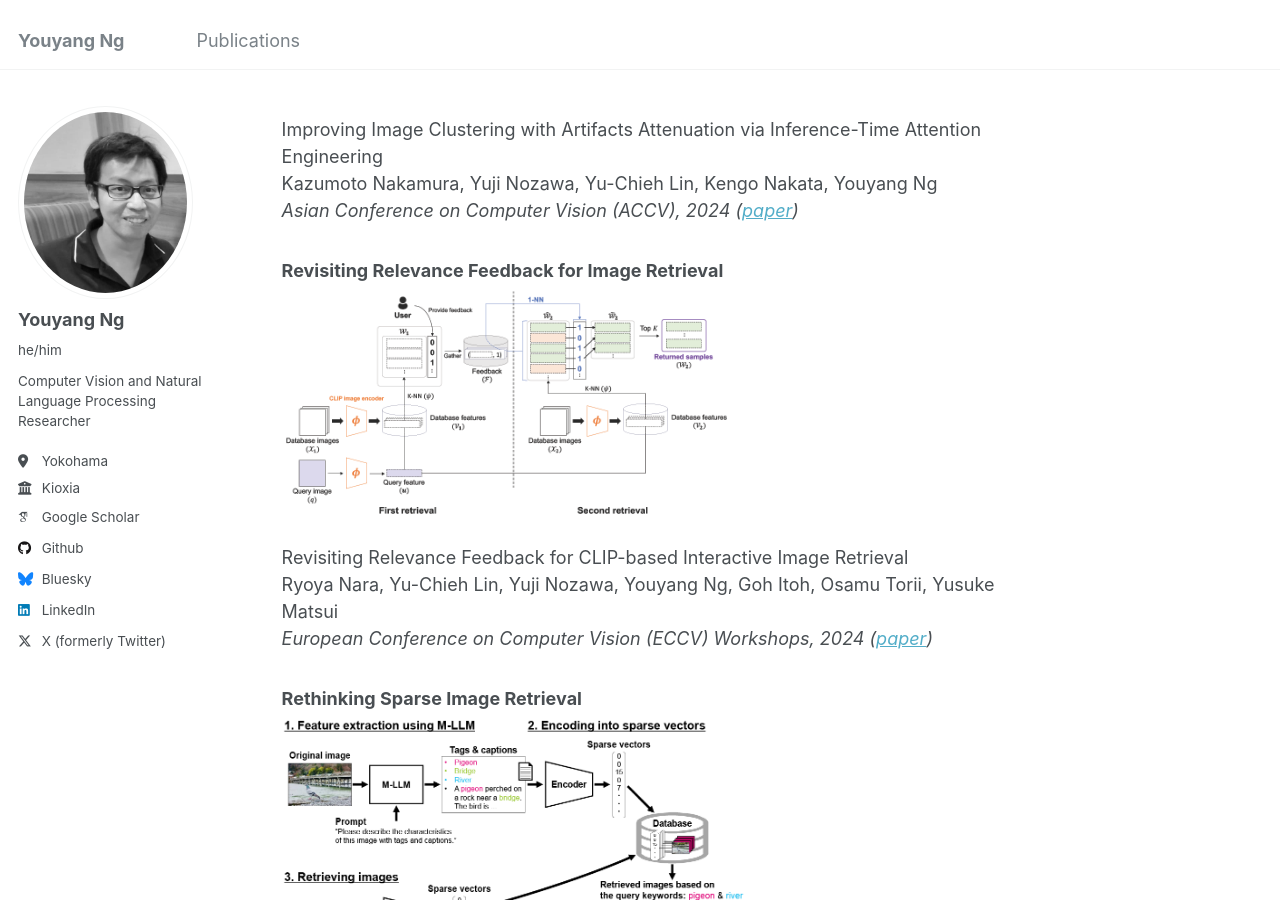
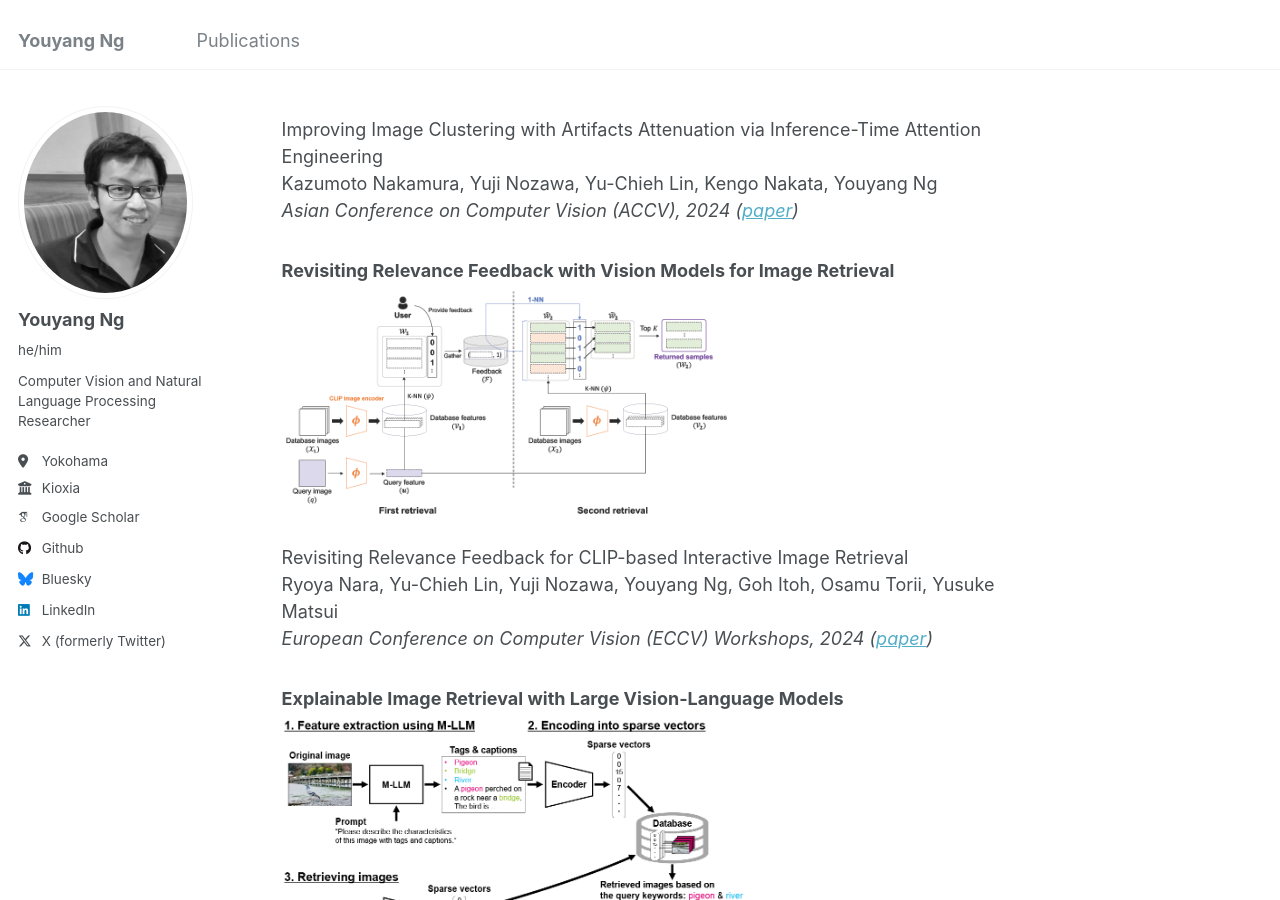
Before and after one commit to yy29/yy29.github.io, a Jekyll site: the page built from _pages/about.md, in a window 1280 px wide and 900 px high, scrolled down 780 px. Built offline with Jekyll 4.4.1, drawn with Linux system fonts in a browser that asks for light colours; some web fonts are replaced.

Commit message:
Update about.md

```diff
--- a/_pages/about.md
+++ b/_pages/about.md
@@ -22,14 +22,14 @@ Improving Image Clustering with Artifacts Attenuation via Inference-Time Attenti
 Kazumoto Nakamura, Yuji Nozawa, Yu-Chieh Lin, Kengo Nakata, Youyang Ng
 *Asian Conference on Computer Vision (ACCV), 2024 ([paper](https://openaccess.thecvf.com/content/ACCV2024/html/Nakamura_Improving_Image_Clustering_with_Artifacts_Attenuation_via_Inference-Time_Attention_Engineering_ACCV_2024_paper.html))*
 
-### Revisiting Relevance Feedback for Image Retrieval
+### Revisiting Relevance Feedback with Vision Models for Image Retrieval
 <img style="height: 230px" src="../images/2024_feedback.png">
 
 Revisiting Relevance Feedback for CLIP-based Interactive Image Retrieval
 Ryoya Nara, Yu-Chieh Lin, Yuji Nozawa, Youyang Ng, Goh Itoh, Osamu Torii, Yusuke Matsui
 *European Conference on Computer Vision (ECCV) Workshops, 2024 ([paper](https://arxiv.org/abs/2404.16398))*
 
-### Rethinking Sparse Image Retrieval
+### Explainable Image Retrieval with Large Vision-Language Models
 <img style="height: 230px" src="../images/2024_sparse.png">
 
 Rethinking Sparse Lexical Representations for Image Retrieval in the Age of Rising Multi-Modal Large Language Models
```
